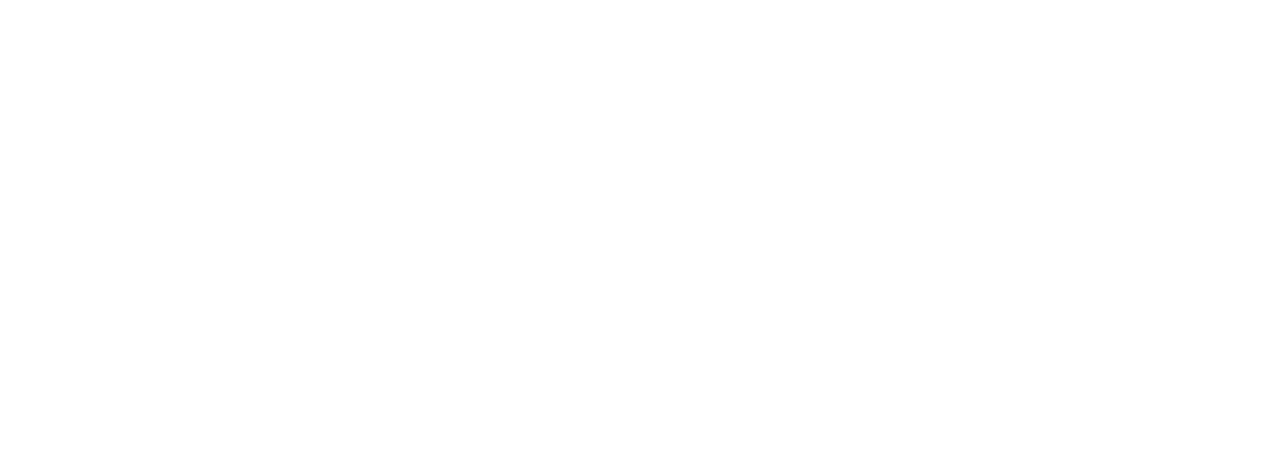
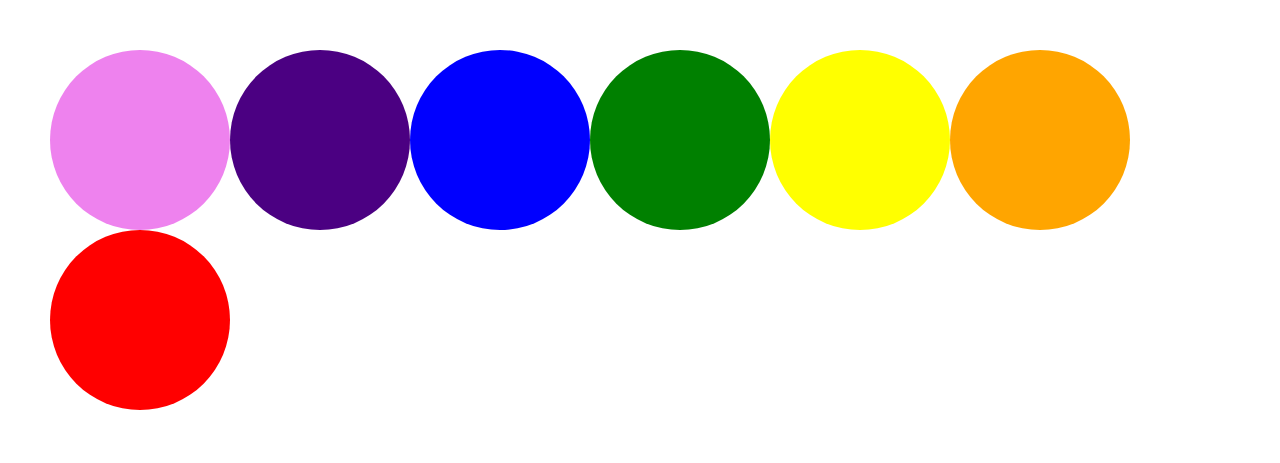
Before and after one commit to jay12jp/week-5-c-1-animation, a plain HTML site: page index.html in a window 1280 px wide. Drawn offline with Linux system fonts and the light colour scheme.

Commit message:
added circles in html and css

```diff
--- a/css/style.css
+++ b/css/style.css
@@ -9,3 +9,57 @@ html {
   -moz-box-sizing: inherit;
   box-sizing: inherit;
 }
+
+.flex {
+  display: flex;
+}
+
+.flex-wrap {
+  flex-wrap: wrap;
+}
+
+.container {
+  padding: 50px;
+}
+
+.circle {
+  width: 180px;
+  height: 180px;
+}
+.circle.violet {
+  background-color: violet;
+  border-radius: 50%;
+  /* animation: violet-circle 4s ease-in-out infinite; */
+}
+/* @keyframes violet-circle {
+ 25% {
+  transform: translate(200px);
+  }
+  50% {
+   transform: translate(200px);
+   }
+} */
+.circle.indigo {
+  background-color: indigo;
+  border-radius: 50%;
+}
+.circle.blue {
+  background-color: blue;
+  border-radius: 50%;
+}
+.circle.green {
+  background-color: green;
+  border-radius: 50%;
+}
+.circle.yellow {
+  background-color: yellow;
+  border-radius: 50%;
+}
+.circle.orange {
+  background-color: orange;
+  border-radius: 50%;
+}
+.circle.red {
+  background-color: red;
+  border-radius: 50%;
+}
--- a/index.html
+++ b/index.html
@@ -4,7 +4,7 @@
   <meta charset="UTF-8">
   <meta name="viewport" content="width=device-width, initial-scale=1.0">
   <meta http-equiv="X-UA-Compatible" content="ie=edge">
-  <title>Transform</title>
+  <title>Animations</title>
 
   <!-- RESET -->
   <link rel="stylesheet" href="vendor/reset/reset.css">
@@ -21,6 +21,15 @@
 </head>
 <body>
 
+<div class="container flex flex-wrap">
+  <div class="circle violet"></div>
+  <div class="circle indigo"></div>
+  <div class="circle blue"></div>
+  <div class="circle green"></div>
+  <div class="circle yellow"></div>
+  <div class="circle orange"></div>
+  <div class="circle red"></div>
+</div>
 
 </body>
 </html>
```
Also changed, not shown: 1 other file.
